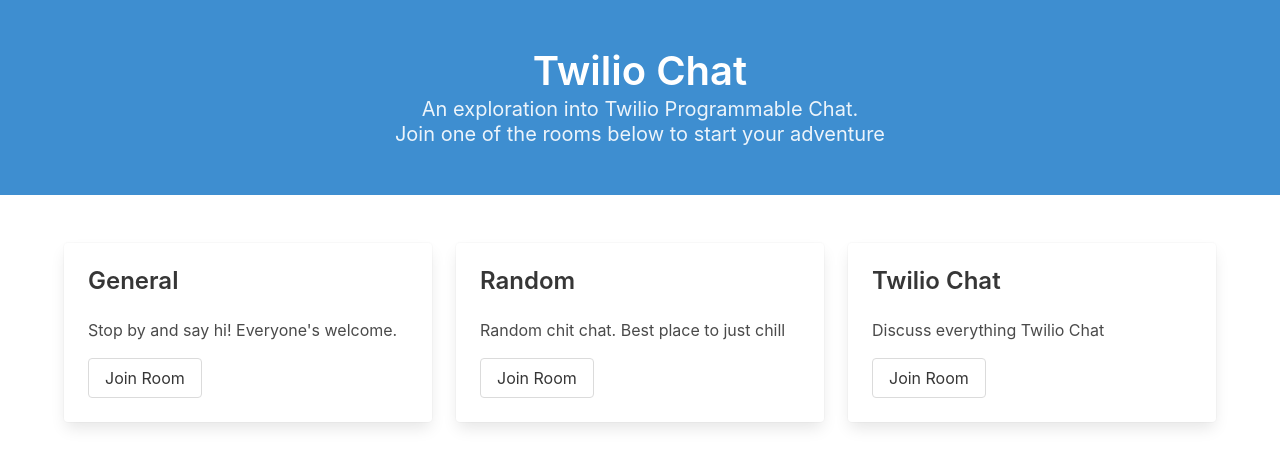
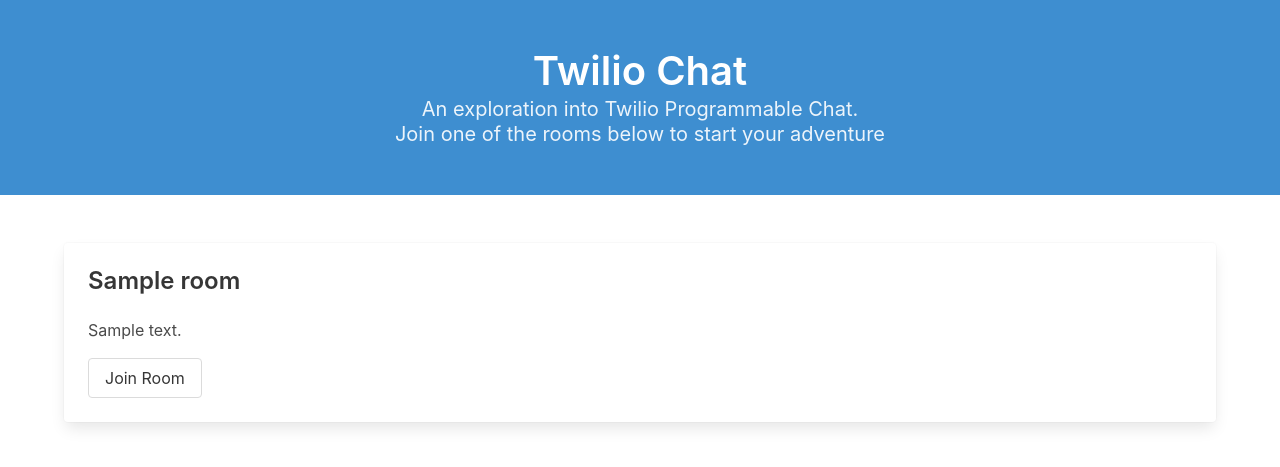
Before and after one commit to kevgathuku/chat-django, a Django app: page / in a window 1280 px wide. Shown: the top 467 px of the page. Run offline with Django 3.2, Linux system fonts and the light colour scheme; tables that the repository leaves empty hold one stand-in row (values such as "Sample post"); some libraries are stand-ins or nearby versions.

Commit message:
Remove hardcoded chat rooms. Fetch from DB instead

```diff
--- a/chat/templates/chat/index.html
+++ b/chat/templates/chat/index.html
@@ -28,45 +28,21 @@
     <section class="section">
       <div class="container">
         <div class="columns">
+          {% for room in rooms %}
             <div class="column">
               <div class="card rounded-edges">
                 <div class="card-content">
-                <p class="title is-4">General</p>
+                  <p class="title is-4">{{room.name}}</p>
                   <div class="content">
                     <p>
-                    Stop by and say hi! Everyone's welcome.
+                      {{room.description}}
                     </p>
-                  <a href="/rooms/general" class="button">Join Room</a>
+                    <a href="/rooms/{{room.slug}}" class="button">Join Room</a>
                   </div>
                 </div>
               </div>
             </div>
-          <div class="column">
-            <div class="card rounded-edges">
-              <div class="card-content">
-                <p class="title is-4">Random</p>
-                <div class="content">
-                  <p>
-                     Random chit chat. Best place to just chill
-                  </p>
-                  <a href="/rooms/random" class="button">Join Room</a>
-                </div>
-              </div>
-            </div>
-          </div>
-          <div class="column">
-            <div class="card rounded-edges">
-              <div class="card-content">
-                <p class="title is-4">Twilio Chat</p>
-                <div class="content">
-                  <p>
-                   Discuss everything Twilio Chat
-                  </p>
-                  <a href="/rooms/twilio-chat" class="button">Join Room</a>
-                </div>
-              </div>
-            </div>
-          </div>
+          {% endfor %}
         </div>
       </div>
     </section>
--- a/chat/views.py
+++ b/chat/views.py
@@ -6,11 +6,14 @@ from faker import Faker
 from twilio.jwt.access_token import AccessToken
 from twilio.jwt.access_token.grants import ChatGrant
 
+from .models import Room
+
 fake = Faker()
 
 
 def rooms(request):
-    return render(request, 'chat/index.html')
+    rooms = Room.objects.all()
+    return render(request, 'chat/index.html', {'rooms': rooms})
 
 
 def room_detail(request, name):
```
Lines whose indentation alone changed are shown as unchanged.
